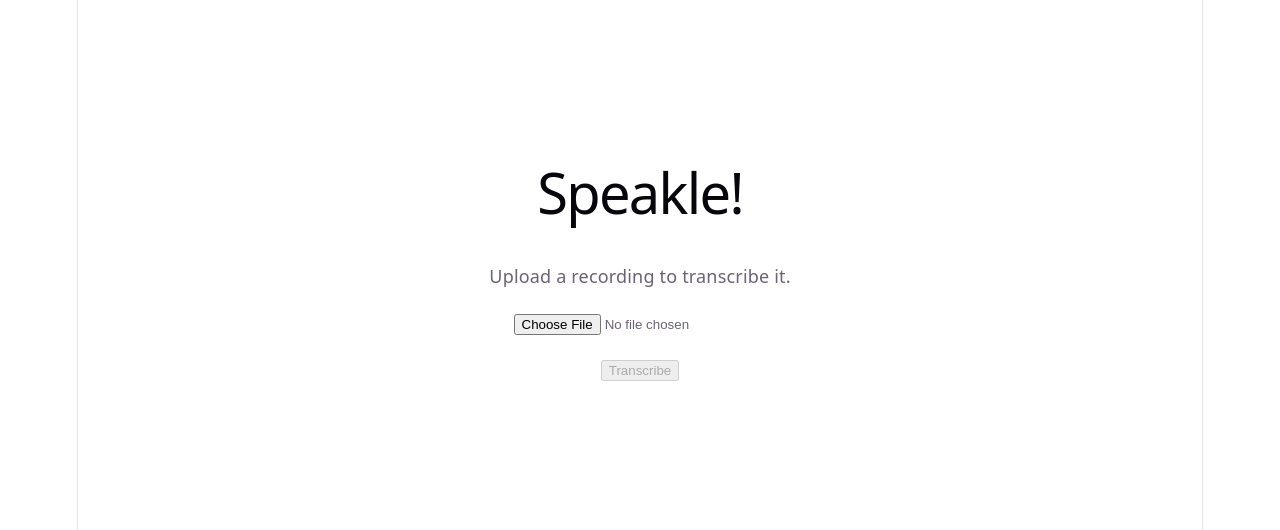
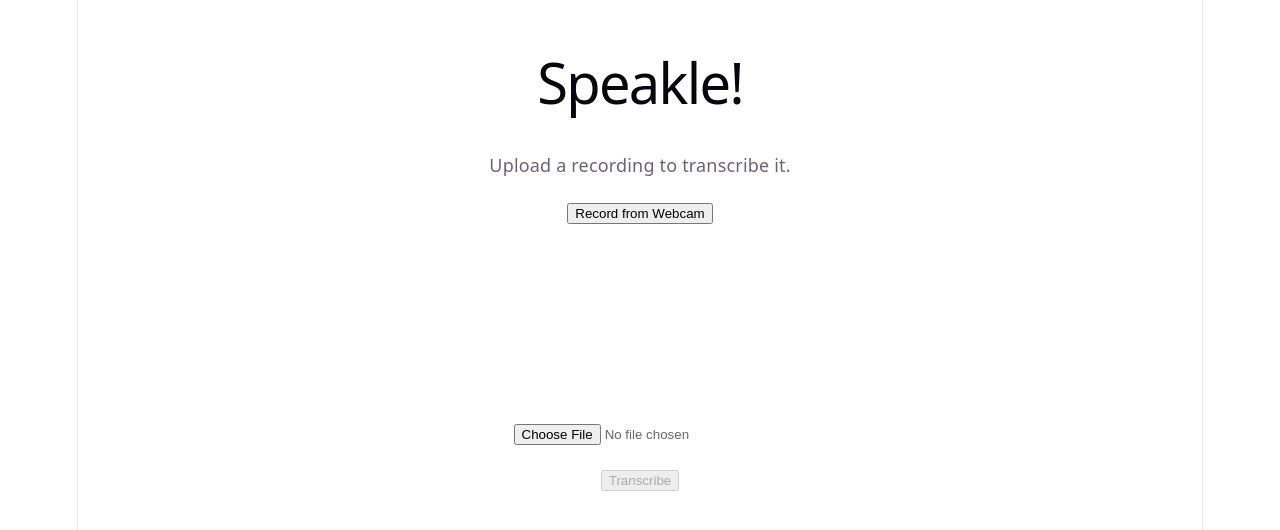
Before and after one commit to ezhang07/speakle, a React app in the folder frontend/: page / in a window 1280 px wide. Shown: the part 136-666 px from the top of the page. Built offline with nearby package versions, Linux system fonts and the light colour scheme; the HTML template or start-up script is replaced by a standard one.

Commit message:
Added recording from webcam

```diff
--- a/frontend/src/App.jsx
+++ b/frontend/src/App.jsx
@@ -1,4 +1,4 @@
-import { useState } from 'react'
+import { useState, useRef } from 'react'
 import './App.css'
 
 function App() {
@@ -7,6 +7,10 @@ function App() {
   const [loading, setLoading] = useState(false)
   const [result, setResult] = useState(null)
   const [error, setError] = useState(null)
+
+
+  const constraints = { audio: true, video: { width: 1280, height: 720, resizeMode: "crop-and-scale"} };
+  const videoRef = useRef(null);
 
   // Runs when file input is changed from file select
   function handleFileChange(e) {
@@ -49,11 +53,34 @@ function App() {
   }
 
 
+  // webcam recording
+  async function getMedia(constraints) {
+    let stream = null;
+
+    try {
+      stream = await navigator.mediaDevices.getUserMedia(constraints);
+
+      if (videoRef.current) {
+        videoRef.current.srcObject = stream;
+      }
+
+      // Do something with the stream, e.g., display it in a video element
+    } catch (err) {
+      console.error('Error accessing media devices.', err);
+    }
+  }
+
+
+
   return (
     <section id="center">
       <h1>Speakle!</h1>
       <p>Upload a recording to transcribe it.</p>
-
+      <button type="button" onClick={() => getMedia(constraints)}>
+        Record from Webcam
+      </button>
+      <video ref={videoRef} autoPlay playsInLine muted>
+      </video>
       <input
         type="file"
         accept="audio/*,video/*"
```
Also changed, not shown: 2 other files (tests, documents, lock files or other folders).
